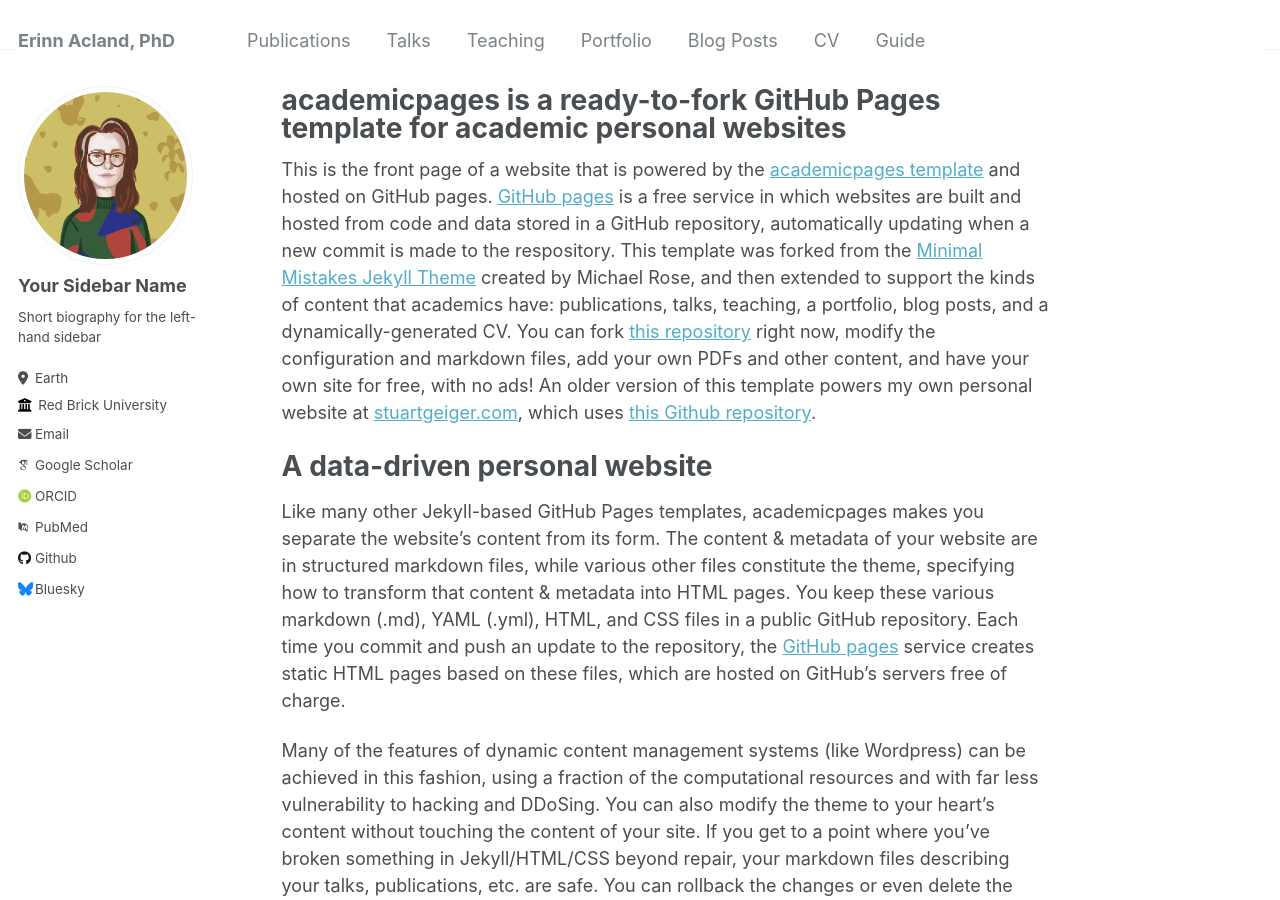
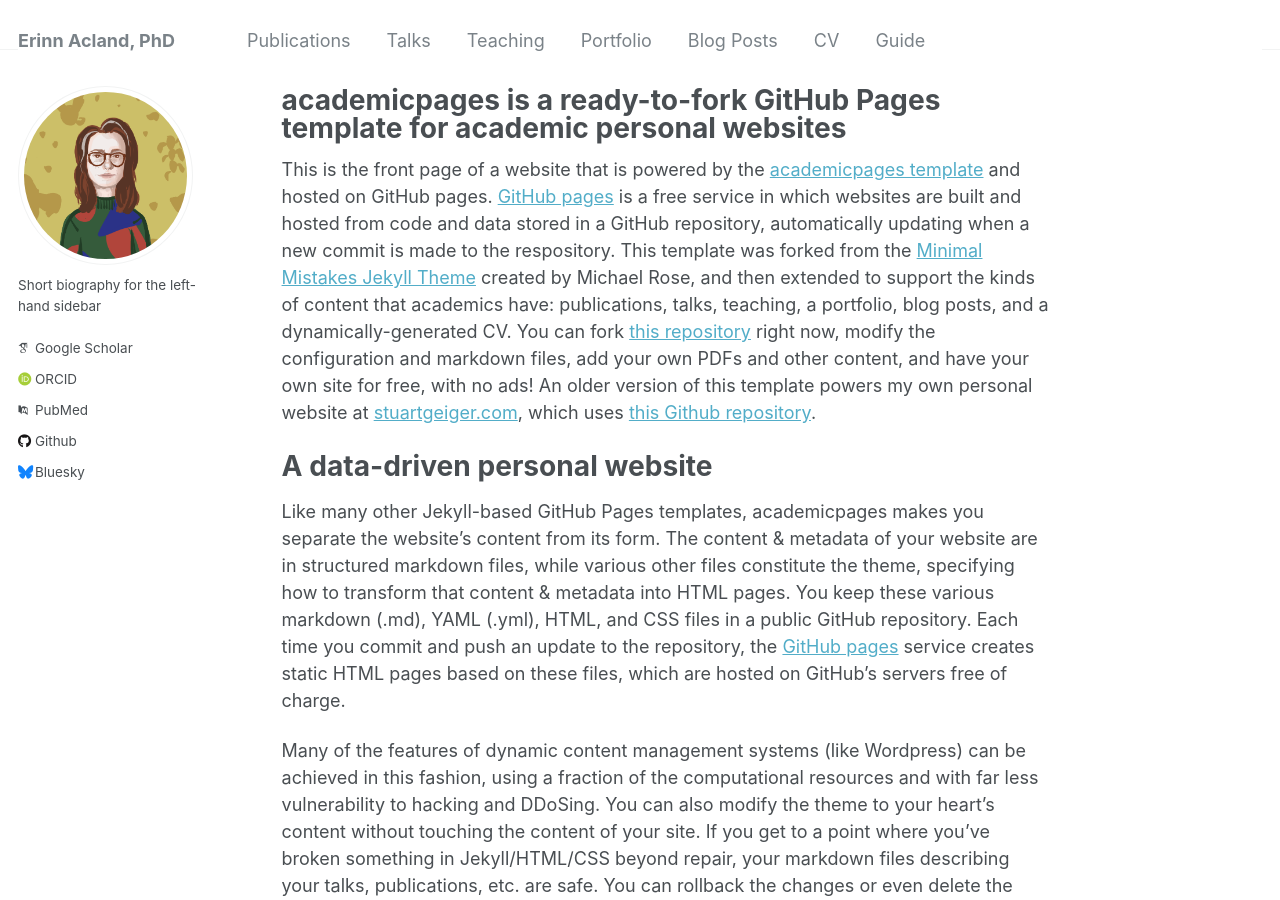
Before and after one commit to erinnacland/erinnacland.github.io, a Jekyll site: the page built from _pages/about.md, in a window 1280 px wide and 900 px high. Built offline with Jekyll 4.4.1, drawn with Linux system fonts in a browser that asks for light colours; some web fonts are replaced.

Commit message:
Update _config.yml

```diff
--- a/_config.yml
+++ b/_config.yml
@@ -22,13 +22,13 @@ repository               : "erinnacland/erinnacland.github.io"
 author:
   # Biographic information
   avatar           : "Erinn.png"
-  name             : "Your Sidebar Name"
+  name             : #"Your Sidebar Name"
   pronouns         : # example: "she/her"
   bio              : "Short biography for the left-hand sidebar"
-  location         : "Earth"
-  employer         : "Red Brick University"
+  location         : #"Earth"
+  employer         : #"Red Brick University"
   uri              : # URL
-  email            : "none@example.org"
+  email            : #"none@example.org"
 
   # Academic websites
   arxiv            : # URL - Update with the correct link to your profile
```
